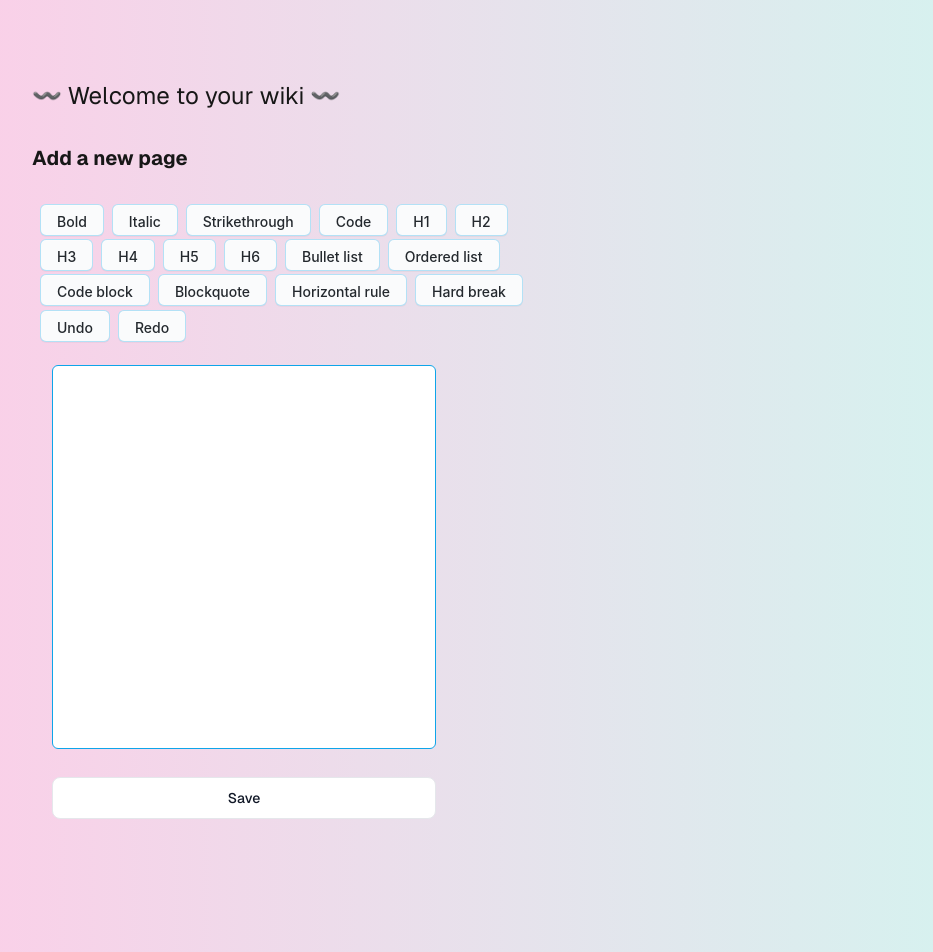
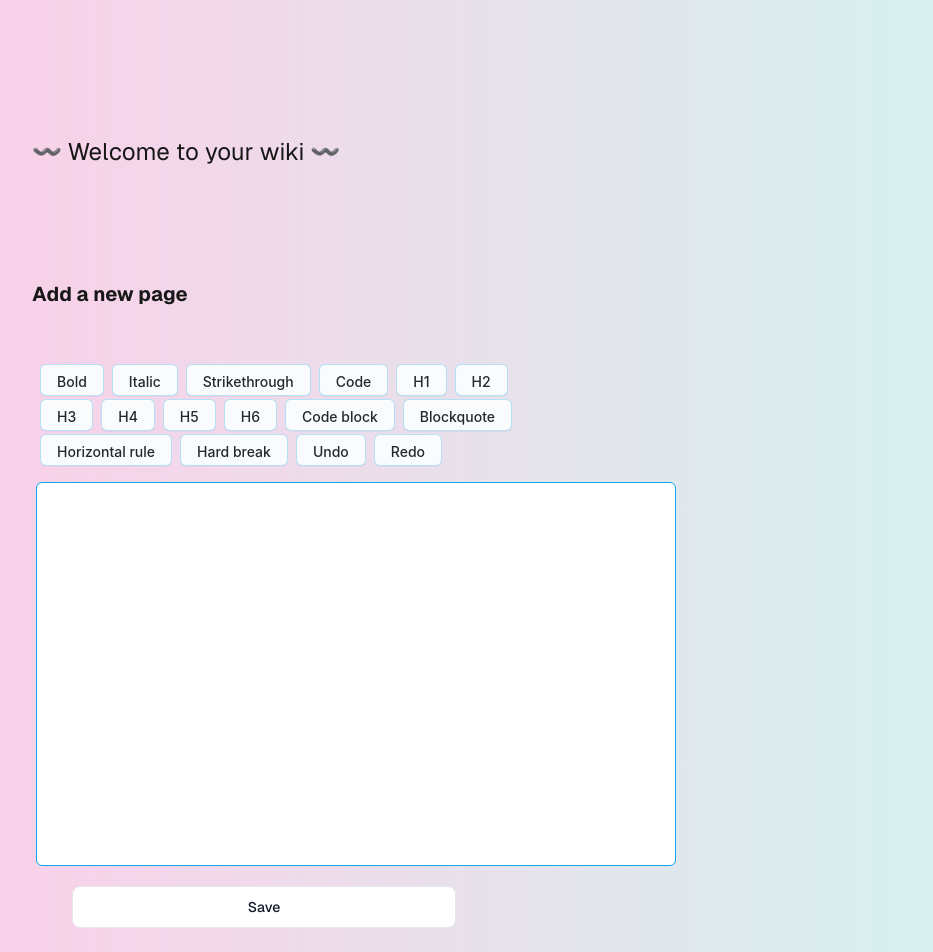
Before and after one commit to jesswils/wiki, a Next.js app: page / in a window 1280 px wide. Shown: the top 952 px of the page, without its empty margins (48-981 px from the left). Built offline with nearby package versions, Linux system fonts and the light colour scheme.

Commit message:
changes to editor format options

```diff
--- a/app/components/TipTap.tsx
+++ b/app/components/TipTap.tsx
@@ -14,7 +14,7 @@ const Tiptap = ({ onEditorContentSave }: TiptapProps) => {
 		editorProps: {
 			attributes: {
 				class:
-					'bg-white m-5 border border-sky-500 rounded-md size-96 focus:shadow-sky-200/50 focus:shadow-lg p-1 outline-none',
+					'bg-white ml-1 my-3 border border-sky-500 rounded-md min-h-96 w-[40rem] size-fit focus:shadow-sky-200/50 focus:shadow-lg p-1 outline-none',
 			},
 		},
 	});
@@ -100,7 +100,7 @@ const Tiptap = ({ onEditorContentSave }: TiptapProps) => {
         >
           H6
         </button>
-		<button
+		{/* <button
           onClick={() => editor.chain().focus().toggleBulletList().run()}
           className={editor.isActive('bulletList') ? 'is-active' : ''}
           id='button-group'
@@ -113,7 +113,7 @@ const Tiptap = ({ onEditorContentSave }: TiptapProps) => {
           id='button-group'
         >
           Ordered list
-        </button>
+        </button> */}
         <button
           onClick={() => editor.chain().focus().toggleCodeBlock().run()}
           className={editor.isActive('codeBlock') ? 'is-active' : ''}
@@ -144,15 +144,17 @@ const Tiptap = ({ onEditorContentSave }: TiptapProps) => {
           id='button-group'>
           Redo
         </button>
-        <div className='flex'>
+
 				<EditorContent editor={editor} />
-        </div>
+
+        <div className='flex justify-center items-center'>
 				<button
-					className='w-96 py-2.5 px-5 text-center ml-5  my-2 text-sm font-medium text-gray-900 focus:outline-none bg-white rounded-lg border hover:bg-gray-100 hover:text-sky-500 focus:shadow-cyan-500/50'
+					className='w-96 py-2.5 px-5 text-center mr-16 my-2 text-sm font-medium text-gray-900 focus:outline-none bg-white rounded-lg border hover:bg-gray-100 hover:text-sky-500 focus:shadow-cyan-500/50'
 					onClick={handleEditorContent}
 				>
 					Save{' '}
 				</button>
+        </div>
       </div>
 		</>
 	);
--- a/app/globals.css
+++ b/app/globals.css
@@ -24,6 +24,67 @@ body {
   .text-balance {
     text-wrap: balance;
   }
+}
+
+ul,
+ol {
+  padding: 0 1rem;
+  margin: 1.25rem 1rem 1.25rem 0.4rem;
+
+  li p {
+    margin-top: 0.25em;
+    margin-bottom: 0.25em;
+  }
+}
+
+/* Heading styles */
+h1,
+h2,
+h3,
+h4,
+h5,
+h6 {
+  line-height: 1.1;
+  margin-top: 2.5rem;
+  text-wrap: pretty;
+}
+
+h1,
+h2 {
+  margin-top: 3.5rem;
+  margin-bottom: 1.5rem;
+}
+
+h1 {
+  font-size: 1.4rem;
+}
+
+h2 {
+  font-size: 1.2rem;
+}
+
+h3 {
+  font-size: 1.1rem;
+}
+
+h4,
+h5,
+h6 {
+  font-size: 1rem;
+}
+
+code {
+  background-color: var(--purple-light);
+  border-radius: 0.4rem;
+  color: var(--black);
+  font-size: 0.85rem;
+  padding: 0.25em 0.3em;
+}
+
+blockquote {
+  border-left: 3px solid var(--gray-3);
+  margin: 1.5rem 0;
+  padding-left: 1rem;
 }
 
 #button-group {
```
